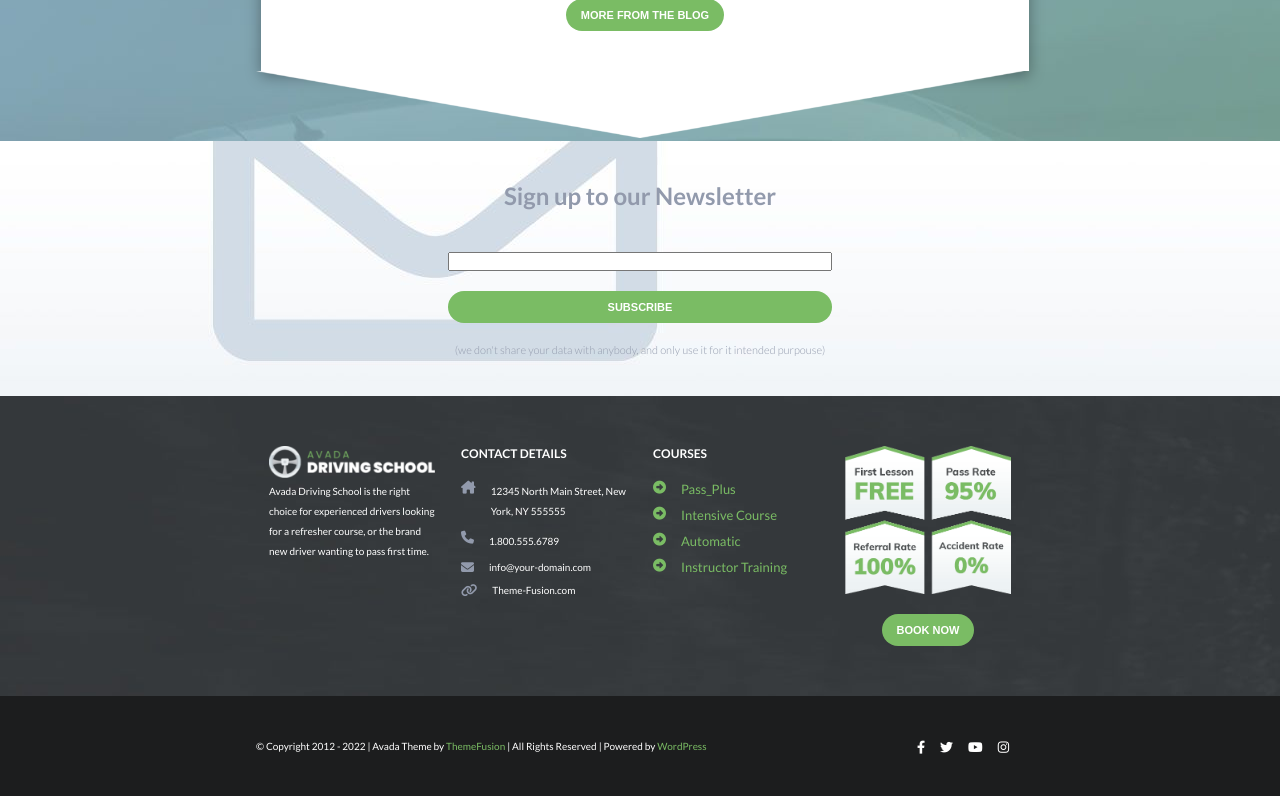
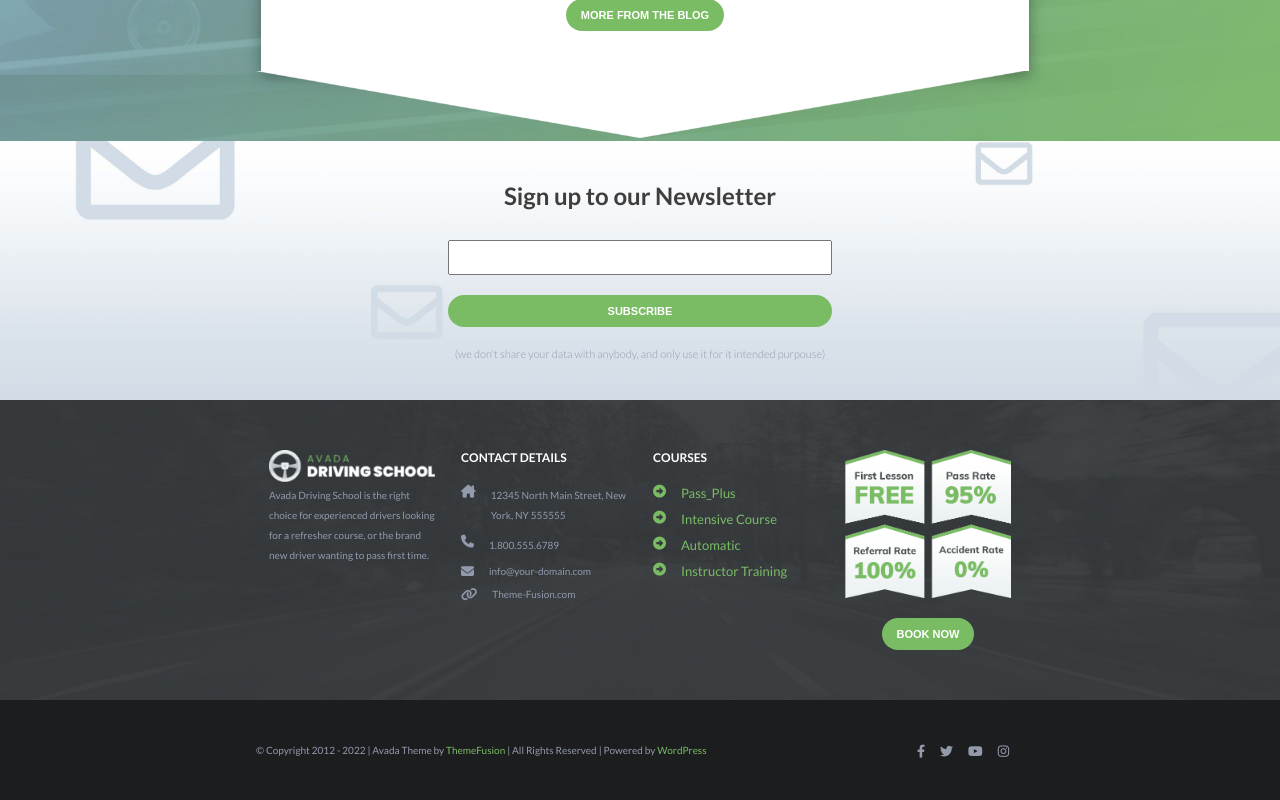
Before and after one commit to Frowingg/proj-html-vuejs, a Vue app: page / in a window 1280 px wide. Shown: the part 3535-4335 px from the top of the page. Built offline with nearby package versions, Linux system fonts and the light colour scheme.

Commit message:
work in progress

```diff
--- a/src/components/MyFooter.vue
+++ b/src/components/MyFooter.vue
@@ -76,12 +76,12 @@ export default {
 </script>
 
 <style lang="scss" scoped>
+@import '../style/variable.scss';
 .container{
     display: flex;
     justify-content: space-between;
 }
 p{
-    color: white;
     font-size: 10px;
     line-height: 20px;
 }
@@ -90,7 +90,7 @@ i{
     font-size: 13px;
 }
 a{
-    color: white;
+    color: $brand_text_color;
     font-size: 10px;
     text-decoration: none;
 }
@@ -105,6 +105,7 @@ a{
 
 #footer-top{
     background-image: url(../assets/img/footer-background-color.jpg);
+    background-size: cover;
     padding: 50px 0;
 
     .col{
--- a/src/components/MyInstructorArea.vue
+++ b/src/components/MyInstructorArea.vue
@@ -45,6 +45,9 @@ export default {
 </script>
 
 <style lang="scss" scoped>
+.card-base:hover img{
+            box-shadow: rgba(0, 0, 0, 0.35) 0px 5px 15px;;
+        }
 #instructor-area{
 
     #instructor-area-top{
@@ -87,6 +90,7 @@ export default {
             padding: 30px;
             text-align: center;
 
+
             img{
                 width: 100%;
                 margin-bottom: 25px;
--- a/src/components/MyNews.vue
+++ b/src/components/MyNews.vue
@@ -38,6 +38,7 @@ export default {
 <style lang="scss" scoped>
 #my-news{
   background-image: url(../assets/img/latestnews-background.jpg);
+  background-size:cover;
 }
 #border-bottom{
     width: 100%;
--- a/src/components/MyNewsLetter.vue
+++ b/src/components/MyNewsLetter.vue
@@ -16,6 +16,7 @@ export default {
 </script>
 
 <style lang="scss" scoped>
+@import '../style/variable.scss';
 .container{
     width: 30%;
     text-align: center;
@@ -23,11 +24,14 @@ export default {
 }
 #news-letter{
     background-image: url(../assets/img/newsletter_background.jpg);
+    background-size: cover;
     h2{
-        margin-bottom: 40px
+        margin-bottom: 30px;
+        color: $brand_title_color
     }
     input{
-        width: 100%
+        width: 100%;
+        height: 35px;
     }
     button{
         width: 100%;
--- a/src/style/common.scss
+++ b/src/style/common.scss
@@ -13,6 +13,9 @@ body{
 }
 ul{
   text-decoration: none;
+}
+i{
+  cursor: pointer;
 }
 
 
```
